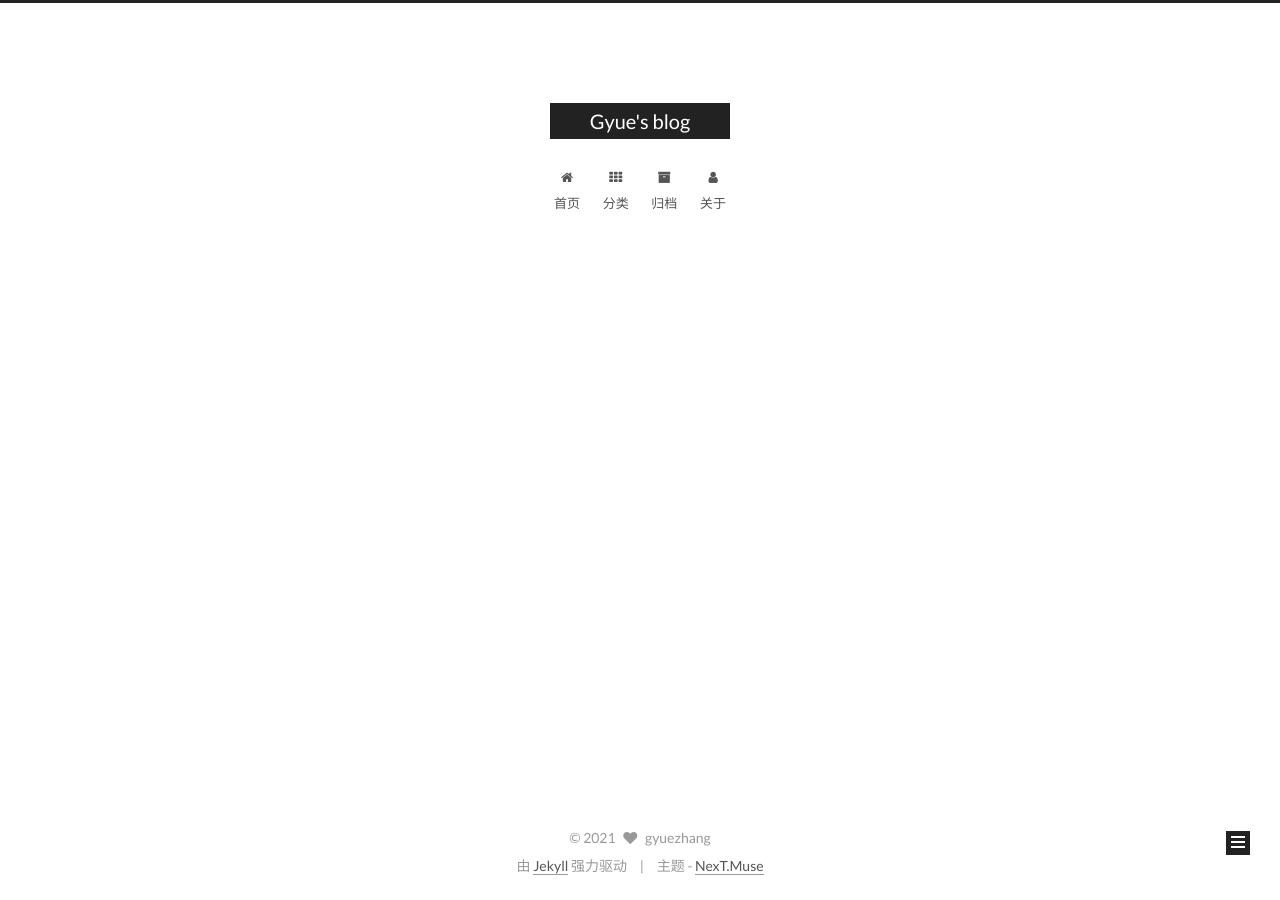
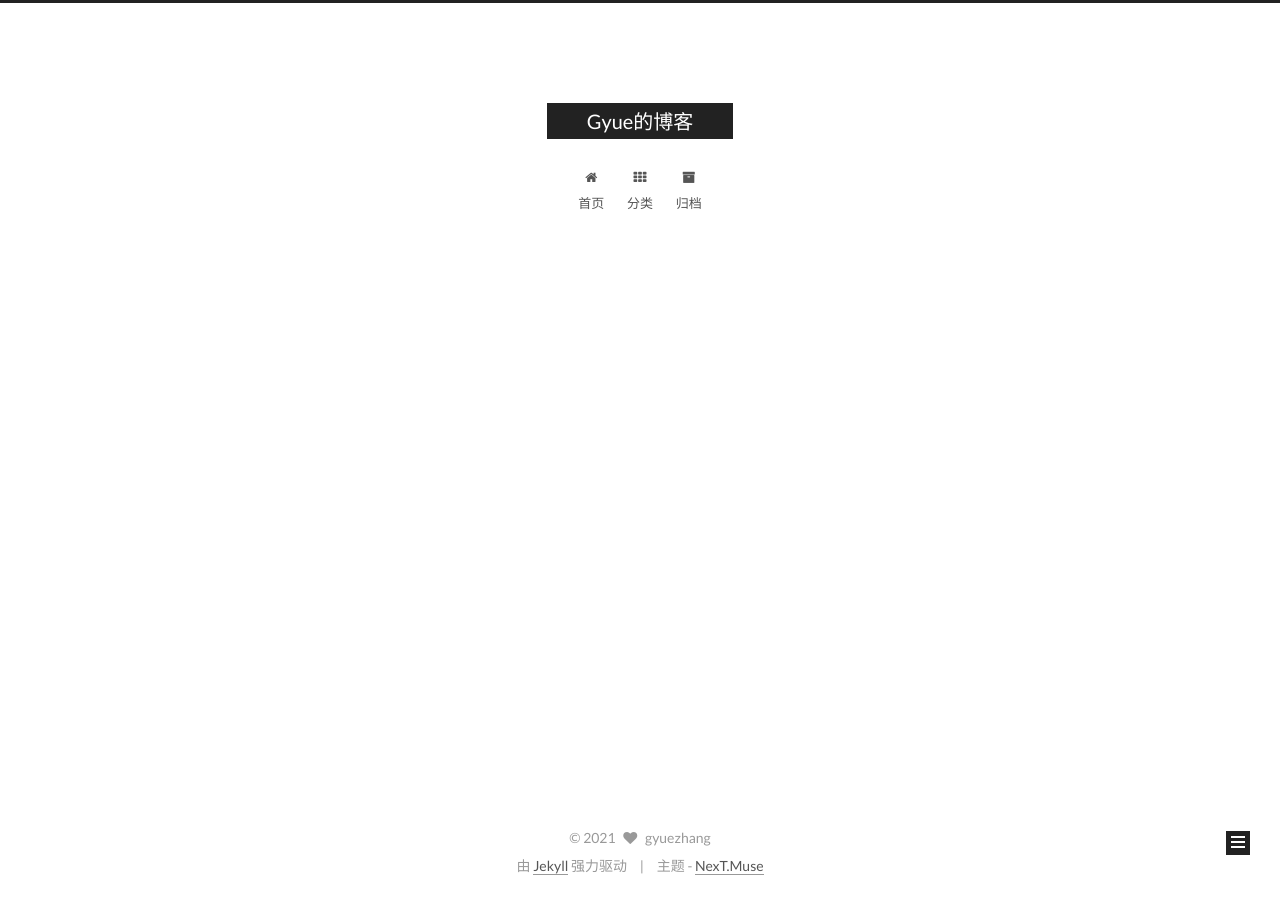
Before and after one commit to gyuezhang/gyuezhang.github.io, a Jekyll site: the page built from index.html, in a window 1280 px wide. Built offline with Jekyll 4.4.1, drawn with Linux system fonts in a browser that asks for light colours; the list of posts is cut into pages by our own code.

```diff
--- a/_config.yml
+++ b/_config.yml
@@ -4,7 +4,7 @@
 # ---------------------------------------------------------------
 
 # Site
-title: Gyue's blog
+title: Gyue的博客
 subtitle:
 description:
 author: gyuezhang
@@ -120,7 +120,7 @@ menu:
   home: /
   categories: /categories/
   archives: /archives/
-  about: /about/
+  #about: /about/
   #tags: /tags/
   #sitemap: /sitemap.xml
   #commonweal: /404.html
```
Also changed, not shown: assets/images/avatar.gif.
